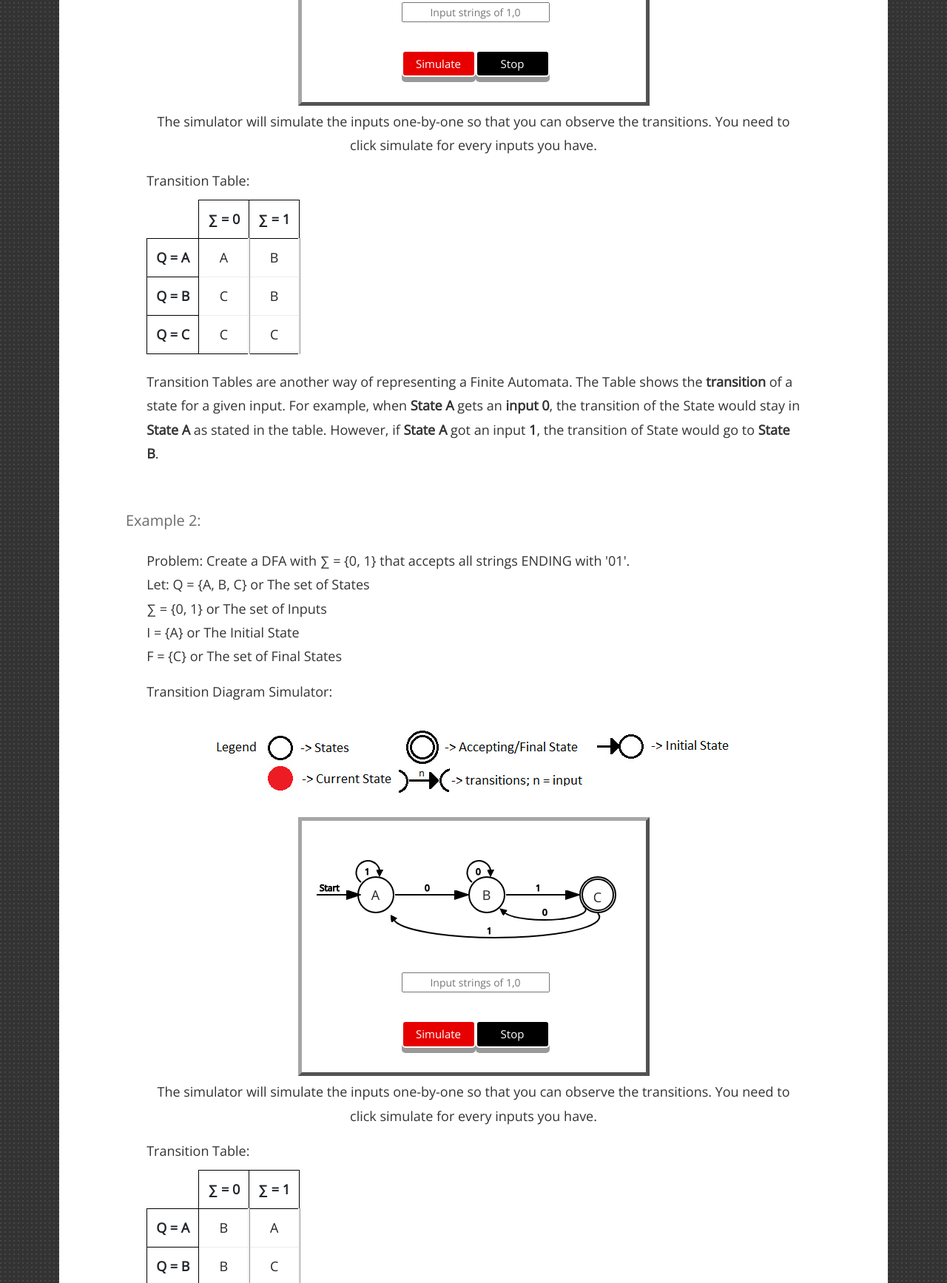
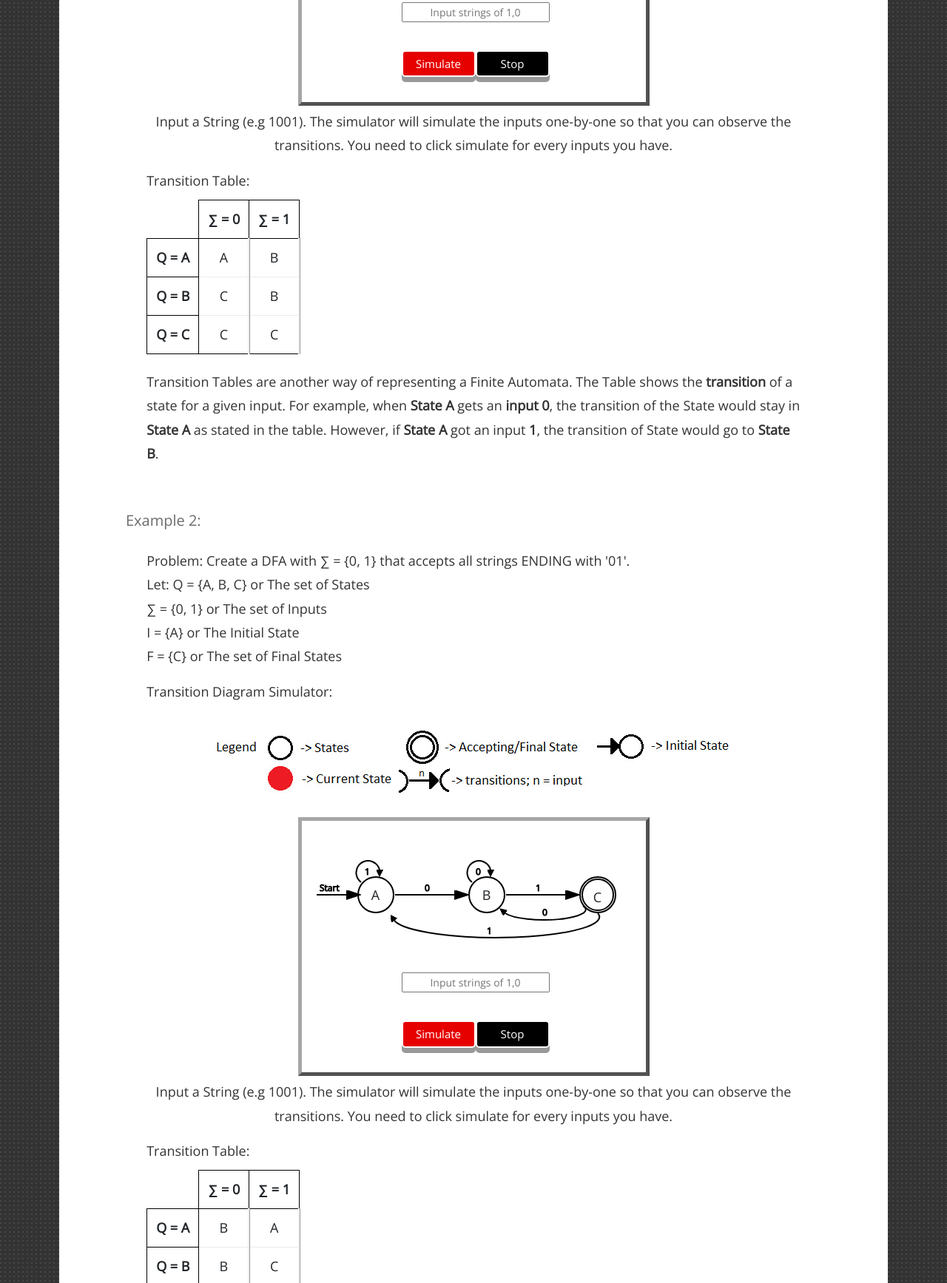
Before and after one commit to Finite-Automata/Automata, a plain HTML site: page FINITE_AUTOMATA/DFA.html in a window 1280 px wide. Shown: the part 1875-3610 px from the top of the page at 74% size. Drawn offline with nearby package versions, Linux system fonts and the light colour scheme.

Commit message:
Update DFA.html

```diff
--- a/FINITE_AUTOMATA/DFA.html
+++ b/FINITE_AUTOMATA/DFA.html
@@ -227,7 +227,7 @@
                                     <input type="text" id="inputstring" name="string" placeholder="Input strings of 1,0" onkeypress="return keypresshandler(event)"/>
                                 </form>
                             </div>
-                            <p align="center">The simulator will simulate the inputs one-by-one so that you can observe the transitions. You need to click simulate for every inputs you have.</p>
+                            <p align="center">Input a String (e.g 1001). The simulator will simulate the inputs one-by-one so that you can observe the transitions. You need to click simulate for every inputs you have.</p>
                             <p>Transition Table:</p>
                             <div class="table">
                                 <table class="table-example1">
@@ -360,7 +360,7 @@
                                     <input type="text" id="inputstring2" name="string" placeholder="Input strings of 1,0" onkeypress="return keypresshandler(event)"/>
                                 </form>
                             </div>
-                            <p align="center">The simulator will simulate the inputs one-by-one so that you can observe the transitions. You need to click simulate for every inputs you have.</p>
+                            <p align="center">Input a String (e.g 1001). The simulator will simulate the inputs one-by-one so that you can observe the transitions. You need to click simulate for every inputs you have.</p>
                             <p>Transition Table:</p>
                             <div class="table">
                                 <table class="table-example1">
```
